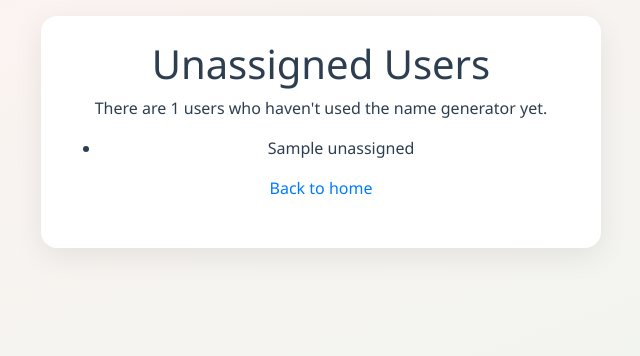
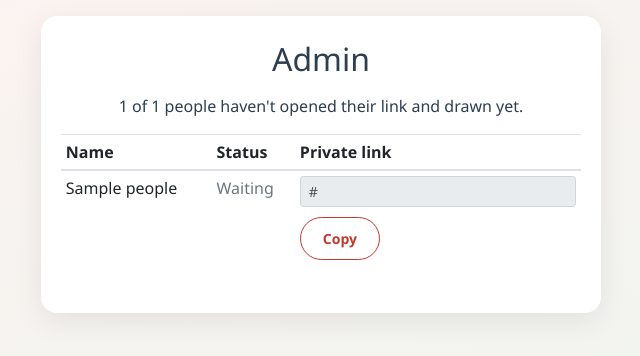
Before and after one commit to hwalker928/SecretSanta-Web, a Flask app: template templates/admin.html in a window 1280 px wide. Shown: the top 356 px of the page, without its empty margins (319-959 px from the left). Run offline with Flask 3, Linux system fonts and the light colour scheme; the template is opened without the code that fills it: most values are stand-ins (such as "Sample title", 1, 10 or a date in 2020).

Commit message:
Add private per-person links and protect admin page
- Each person gets a random token link at /u/<token>
- Link opens a "Hello <name>!" welcome page; the draw only happens on POST
  so link scrapers can't trigger it
- Draw and reroll are keyed by token; remove /name and /rules/<hex> routes
- /ssadmin lists every private link with copy buttons, behind ADMIN_PASSWORD
  (disabled if unset)
- Document ADMIN_PASSWORD

Co-Authored-By: Claude Sonnet 5.5 <noreply@anthropic.com>

```diff
--- a/main.py
+++ b/main.py
@@ -1,4 +1,4 @@
-from flask import Flask, render_template, redirect, jsonify, abort
+from flask import Flask, render_template, redirect, jsonify, abort, request, Response
 import redis
 import random
 import logging
@@ -7,6 +7,9 @@ import datetime
 import qrcode
 import io
 import base64
+import functools
+import hmac
+import secrets
 
 # Configure logging
 logging.basicConfig(
@@ -18,6 +21,7 @@ config = {
     "port": int(os.getenv("APP_PORT", 8000)),
     "reroll_count": int(os.getenv("REROLL_COUNT", 0)),
     "admin_user": os.getenv("ADMIN_USER", "admin"),
+    "admin_password": os.getenv("ADMIN_PASSWORD", ""),
     "names": [
         n.strip().lower() for n in os.getenv("VALID_NAMES", "").split(",") if n.strip()
     ],
@@ -216,17 +220,46 @@ def qrscantest(recipient):
     )
 
 
+def require_admin(view):
+    """HTTP basic auth using ADMIN_PASSWORD (any username). Disabled if unset."""
+
+    @functools.wraps(view)
+    def wrapper(*args, **kwargs):
+        password = config["admin_password"]
+        if not password:
+            return (
+                "The admin page is disabled. Set the ADMIN_PASSWORD environment "
+                "variable to enable it.",
+                403,
+            )
+        auth = request.authorization
+        if not auth or not hmac.compare_digest(
+            (auth.password or "").encode("utf-8"), password.encode("utf-8")
+        ):
+            return Response(
+                "Authentication required.",
+                401,
+                {"WWW-Authenticate": 'Basic realm="Secret Santa admin"'},
+            )
+        return view(*args, **kwargs)
+
+    return wrapper
+
+
 @app.route("/ssadmin")
+@require_admin
 def admin():
-    names = [name.lower() for name in config["names"]]
-    unassigned = []
+    people = []
 
     try:
-        for name in names:
-            recipient = redis_client.get(f"recipient:{name}")
-            # Treat empty string or None as unassigned
-            if not recipient:
-                unassigned.append(name.capitalize())
+        for name in config["names"]:
+            people.append(
+                {
+                    "name": name.capitalize(),
+                    "assigned": bool(redis_client.get(f"recipient:{name}")),
+                    "link": f"{config['url'].rstrip('/')}/u/{redis_client.get(f'token:{name}')}",
+                }
+            )
     except redis.RedisError as e:
         logging.error(f"Redis error while building admin list: {e}")
         return render_template(
@@ -235,114 +268,101 @@ def admin():
 
     return render_template(
         "admin.html",
-        unassigned=unassigned,
-        count=len(unassigned),
+        people=people,
+        count=sum(1 for p in people if not p["assigned"]),
         config=config,
     )
 
 
-@app.route("/rules/<firstname_base64>/<recipient_base64>")
-def rules(firstname_base64, recipient_base64):
-    # The recipient in the URL is only the one assigned at first draw; always
-    # show the current assignment from Redis so rerolls survive a page reload.
-    try:
-        firstname = bytes.fromhex(firstname_base64[::-1]).decode("utf-8").lower()
-    except ValueError:
+def person_for_token(token):
+    """Return the (lowercase) name that owns this private link, or abort(404)."""
+    name = redis_client.get(f"tokenowner:{token}")
+    if name not in config["names"]:
         abort(404)
+    return name
+
+
+@app.route("/u/<token>")
+def welcome(token):
+    """Landing page for a private link. GET never assigns anything, so link
+    previews/scrapers (WhatsApp etc.) can't trigger a draw."""
+    name = person_for_token(token)
+    return render_template(
+        "welcome.html",
+        token=token,
+        person=name.capitalize(),
+        already_drawn=bool(redis_client.get(f"recipient:{name}")),
+    )
+
+
+@app.route("/u/<token>/draw", methods=["POST"])
+def draw(token):
+    name = person_for_token(token)
 
     try:
-        recipient = redis_client.get(f"recipient:{firstname}")
+        with redis_client.lock(ASSIGN_LOCK, timeout=10, blocking_timeout=10):
+            # Idempotent: if already drawn just show the existing recipient
+            if not redis_client.get(f"recipient:{name}"):
+                chosen_recipient = pick_recipient(name)
+                if not chosen_recipient:
+                    return render_template(
+                        "error.html",
+                        message="No available recipients left. Contact admin for assistance.",
+                    )
+                redis_client.set(f"recipient:{name}", chosen_recipient)
+                redis_client.sadd("assigned_recipients", chosen_recipient)
     except redis.RedisError as e:
         logging.error(f"Redis error: {e}")
         return render_template(
             "error.html", message="Internal server error. Please try again later."
         )
 
-    if firstname not in config["names"] or not recipient:
-        return render_template(
-            "error.html",
-            message=f"No recipient found. Contact {config['admin_user']} for assistance.",
-        )
-
-    return render_template(
-        "rules.html",
-        chosen_recipient_capital=recipient.capitalize(),
-        config=config,
-        firstname=firstname,
-        reroll_limit=config["reroll_count"],
-        rerolls_left=max(0, config["reroll_count"] - get_int(f"rerolls:{firstname}")),
-    )
+    return redirect(f"/u/{token}/rules", code=303)
 
 
-@app.route("/name/<firstname>")
-def name(firstname: str):
-    firstname_lower = firstname.strip().lower()
-    if firstname_lower not in config["names"]:
-        return render_template(
-            "error.html",
-            message=(
-                "Please make sure that you have spelled your name correctly. "
-                f"Contact {config['admin_user']} if you believe there is a mistake."
-            ),
-        )
+@app.route("/u/<token>/rules")
+def rules(token):
+    name = person_for_token(token)
 
     try:
-        with redis_client.lock(ASSIGN_LOCK, timeout=10, blocking_timeout=10):
-            # Check if the user has already been assigned a recipient
-            if redis_client.get(f"recipient:{firstname_lower}"):
-                return render_template(
-                    "error.html",
-                    message=f"You have already been assigned a recipient. Contact {config['admin_user']} for assistance.",
-                )
-
-            chosen_recipient = pick_recipient(firstname_lower)
-            if not chosen_recipient:
-                return render_template(
-                    "error.html",
-                    message="No available recipients left. Contact admin for assistance.",
-                )
-
-            redis_client.set(f"recipient:{firstname_lower}", chosen_recipient)
-            redis_client.sadd("assigned_recipients", chosen_recipient)
-
-        firstname_lower_base64 = firstname_lower.encode("utf-8").hex()[::-1]
-        chosen_recipient_base64 = chosen_recipient.encode("utf-8").hex()[::-1]
-
-        return redirect(f"/rules/{firstname_lower_base64}/{chosen_recipient_base64}")
-
+        recipient = redis_client.get(f"recipient:{name}")
+        rerolls_used = get_int(f"rerolls:{name}")
     except redis.RedisError as e:
         logging.error(f"Redis error: {e}")
         return render_template(
             "error.html", message="Internal server error. Please try again later."
         )
 
+    if not recipient:
+        return redirect(f"/u/{token}")
 
-@app.route("/reroll/<firstname>", methods=["POST"])
-def reroll(firstname):
+    return render_template(
+        "rules.html",
+        chosen_recipient_capital=recipient.capitalize(),
+        config=config,
+        token=token,
+        reroll_limit=config["reroll_count"],
+        rerolls_left=max(0, config["reroll_count"] - rerolls_used),
+    )
+
+
+@app.route("/u/<token>/reroll", methods=["POST"])
+def reroll(token):
+    name = person_for_token(token)
+
     if config["reroll_count"] == 0:
         return jsonify({"error": "Rerolls are disabled."})
 
-    firstname_lower = firstname.strip().lower()
-    if firstname_lower not in config["names"]:
-        return jsonify(
-            {
-                "error": (
-                    "Please make sure that you have spelled your name correctly. "
-                    f"Contact {config['admin_user']} if you believe there is a mistake."
-                )
-            }
-        )
-
     try:
         with redis_client.lock(ASSIGN_LOCK, timeout=10, blocking_timeout=10):
-            if get_int(f"rerolls:{firstname_lower}") >= config["reroll_count"]:
+            if get_int(f"rerolls:{name}") >= config["reroll_count"]:
                 return jsonify(
                     {
                         "error": f"You have reached the maximum number of rerolls ({config['reroll_count']})."
                     }
                 )
 
-            old_recipient = redis_client.get(f"recipient:{firstname_lower}")
+            old_recipient = redis_client.get(f"recipient:{name}")
             if not old_recipient:
                 return jsonify(
                     {
@@ -351,7 +371,7 @@ def reroll(firstname):
                 )
 
             # The old recipient is released and may be picked again
-            chosen_recipient = pick_recipient(firstname_lower)
+            chosen_recipient = pick_recipient(name)
             if not chosen_recipient:
                 return jsonify(
                     {
@@ -360,9 +380,9 @@ def reroll(firstname):
                 )
 
             redis_client.srem("assigned_recipients", old_recipient)
-            redis_client.set(f"recipient:{firstname_lower}", chosen_recipient)
+            redis_client.set(f"recipient:{name}", chosen_recipient)
             redis_client.sadd("assigned_recipients", chosen_recipient)
-            redis_client.incr(f"rerolls:{firstname_lower}")
+            redis_client.incr(f"rerolls:{name}")
 
         return jsonify({"newName": chosen_recipient.capitalize()})
 
@@ -378,6 +398,11 @@ for _name in config["names"]:
     redis_client.setnx(f"rerolls:{_name}", 0)
 redis_client.setnx("qr-active", 0)
 
+# Every person gets a private, unguessable link token (created once, persisted)
+for _name in config["names"]:
+    redis_client.setnx(f"token:{_name}", secrets.token_urlsafe(12))
+    redis_client.set(f"tokenowner:{redis_client.get(f'token:{_name}')}", _name)
+
 print(f"Loaded {len(config['names'])} names.")
 print(f"Loaded songs: {os.listdir('static/songs') if os.path.isdir('static/songs') else []}")
 
--- a/templates/admin.html
+++ b/templates/admin.html
@@ -1,20 +1,34 @@
-{% extends "base.html" %}
-
-{% block title %}Admin - Unassigned Users{% endblock %}
-
-{% block content %}
-<h1>Unassigned Users</h1>
-<p>There are {{ count }} users who haven't used the name generator yet.</p>
-
-{% if unassigned %}
-<ul>
-  {% for name in unassigned %}
-  <li>{{ name }}</li>
-  {% endfor %}
-</ul>
-{% else %}
-<p>Everyone has been assigned a recipient.</p>
-{% endif %}
-
-<p><a href="/">Back to home</a></p>
+{% extends "base.html" %} {% block content %}
+<h2>Admin</h2>
+<p>
+  {{ count }} of {{ people|length }} people haven't opened their link and drawn
+  yet.
+</p>
+<table class="table table-sm text-left">
+  <thead>
+    <tr><th>Name</th><th>Status</th><th>Private link</th></tr>
+  </thead>
+  <tbody>
+    {% for p in people %}
+    <tr>
+      <td>{{ p.name }}</td>
+      <td>
+        {% if p.assigned %}<span class="text-success">Drawn</span>{% else %}<span class="text-muted">Waiting</span>{% endif %}
+      </td>
+      <td>
+        <input class="form-control form-control-sm" readonly value="{{ p.link }}" onclick="this.select()" />
+        <button class="btn btn-outline-primary btn-sm" onclick="copyLink(this, '{{ p.link }}')">Copy</button>
+      </td>
+    </tr>
+    {% endfor %}
+  </tbody>
+</table>
+<script>
+  function copyLink(btn, link) {
+    navigator.clipboard.writeText(link).then(() => {
+      btn.innerText = "Copied!";
+      setTimeout(() => (btn.innerText = "Copy"), 1500);
+    });
+  }
+</script>
 {% endblock %}
--- a/templates/rules.html
+++ b/templates/rules.html
@@ -94,7 +94,7 @@
         status.classList.remove("hidden");
 
         // Make POST request to /reroll endpoint
-        const response = await fetch("/reroll/{{ firstname }}", {
+        const response = await fetch("/u/{{ token }}/reroll", {
           method: "POST",
           headers: { "Content-Type": "application/json" },
         });
```
Also changed, not shown: templates/index.html (+2 -25 lines), templates/welcome.html (added, +17 -0 lines), README.md, 1 other file.
